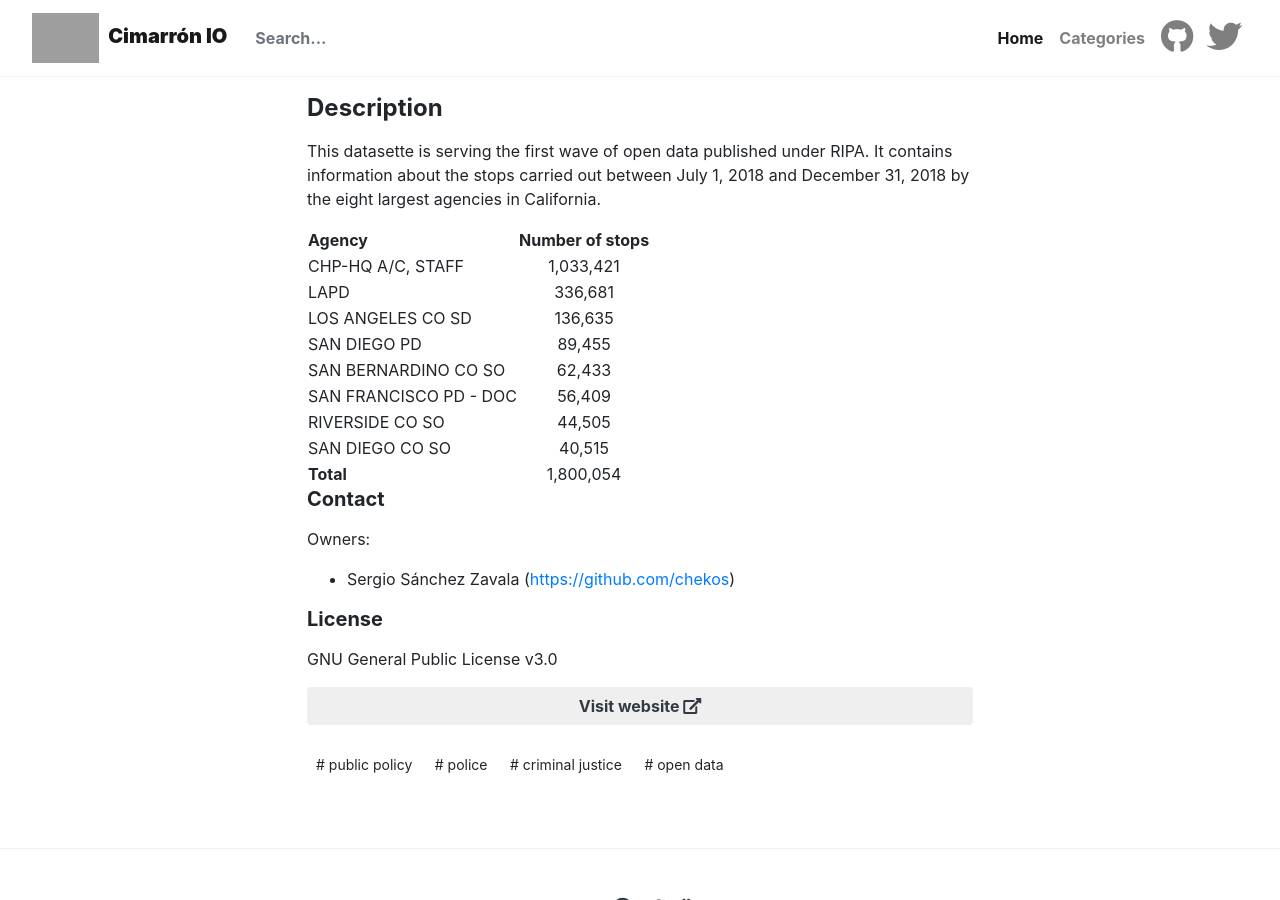
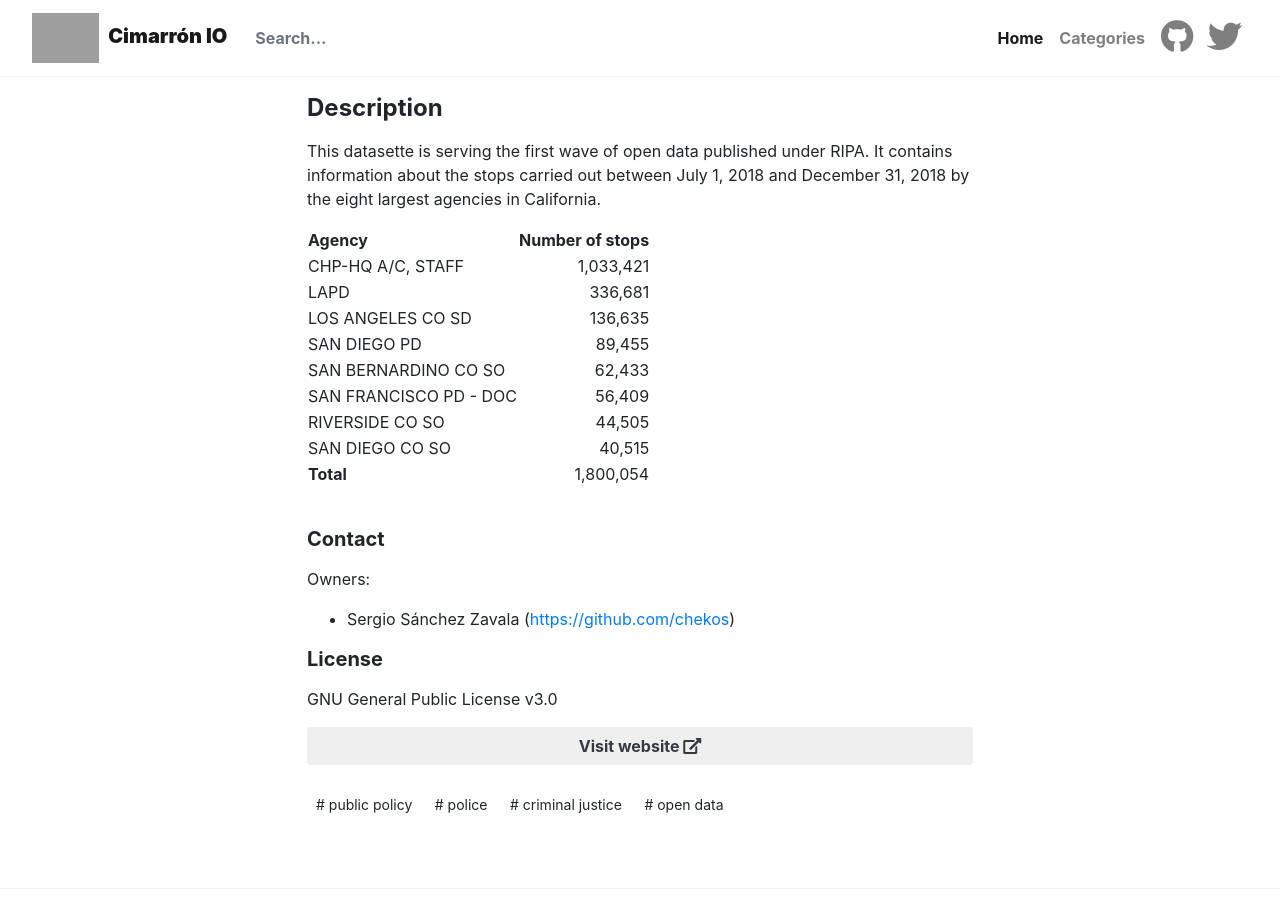
Before and after one commit to cimarron-io/cimarronio-datasettes, a Jekyll site: the page built from _posts/2020-04-10-RIPA-2018.md, in a window 1280 px wide and 900 px high, scrolled down 924 px. Built offline with Jekyll 4.4.1, drawn with Linux system fonts in a browser that asks for light colours; nearby versions of some CDN libraries; library files that are not in the unit come from our copies; grey boxes are pictures that could not be loaded.

Commit message:
extra line

```diff
--- a/_posts/2020-04-10-RIPA-2018.md
+++ b/_posts/2020-04-10-RIPA-2018.md
@@ -19,7 +19,7 @@
 This datasette is serving the first wave of open data published under RIPA. It contains information about the stops carried out between July 1, 2018 and December 31, 2018 by the eight largest agencies in California.
 
 |         Agency         |   Number of stops  |
-|:-----------------------|:------------------:|
+|:-----------------------|-------------------:|
 |   CHP-HQ A/C, STAFF    |      1,033,421     |
 |          LAPD          |        336,681     |
 |   LOS ANGELES CO SD    |        136,635     |
@@ -30,6 +30,8 @@
 |    SAN DIEGO CO SO     |         40,515     |
 |       **Total**        |      1,800,054     |
 
+<br>
+
 ##### Contact
 
 Owners:
```
